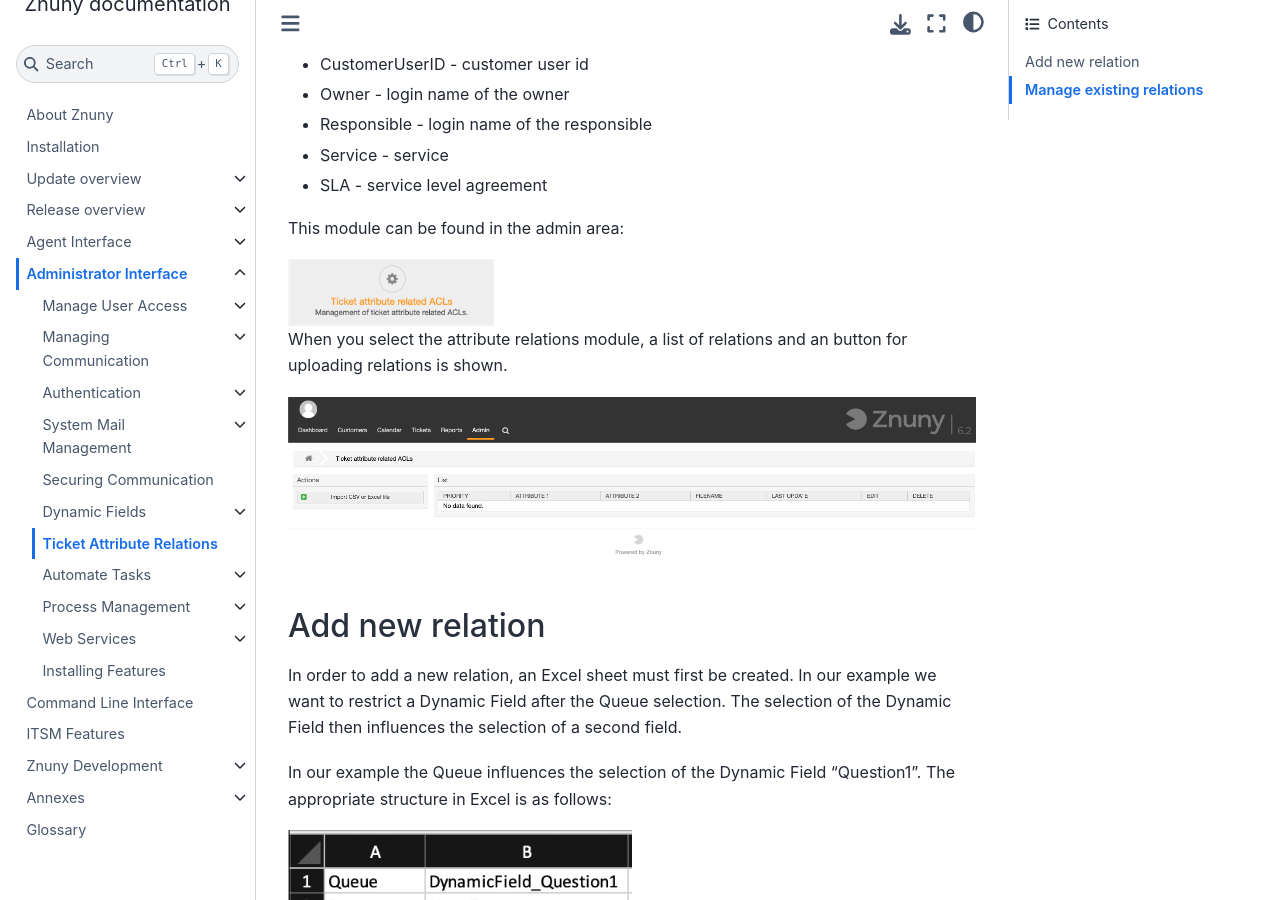
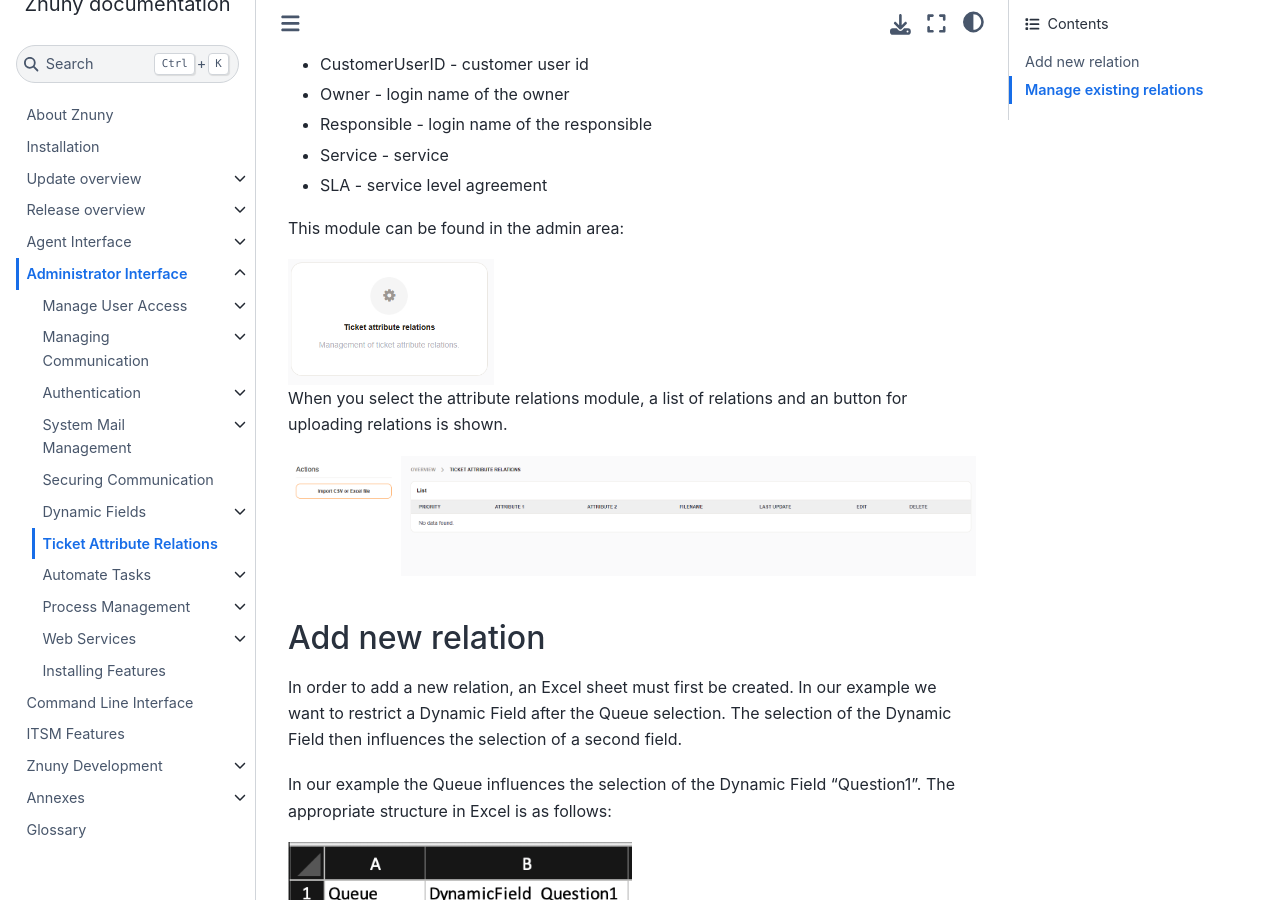
Before and after one commit to znuny/manual, a Sphinx documentation site: the page built from source/admin/ticketattributerelations/index.rst, in a window 1280 px wide and 900 px high, scrolled down 610 px. Built offline with Sphinx 7.4.7 and the Sphinx Book theme 1.1.4, drawn with Linux system fonts in a browser that asks for light colours; pages that are not in the unit, such as notebooks, are missing from menus.

Commit message:
Updated ticket action relation screenshots..

```diff
--- a/source/admin/ticketattributerelations/index.rst
+++ b/source/admin/ticketattributerelations/index.rst
@@ -22,7 +22,7 @@
 
 This module can be found in the admin area:
 
-.. image:: images/ticketattributerelations.png
+.. image:: images/ticket_attribute_relations_admin_badge.png
          :name: attribute_relations_admin
          :width: 30%
 
```
Also changed, not shown: source/admin/ticketattributerelations/images/tar_atphone_action.gif, source/admin/ticketattributerelations/images/tar_df_q1.png, source/admin/ticketattributerelations/images/tar_df_q1_populated.png, source/admin/ticketattributerelations/images/tar_manage_q1.png, source/admin/ticketattributerelations/images/tar_overview.png, source/admin/ticketattributerelations/images/tar_relation_1.png, source/admin/ticketattributerelations/images/tar_relations_imported.png, source/admin/ticketattributerelations/images/ticket_attribute_relations_admin_badge.png (added), source/admin/ticketattributerelations/images/ticketattributerelations.png (deleted).
